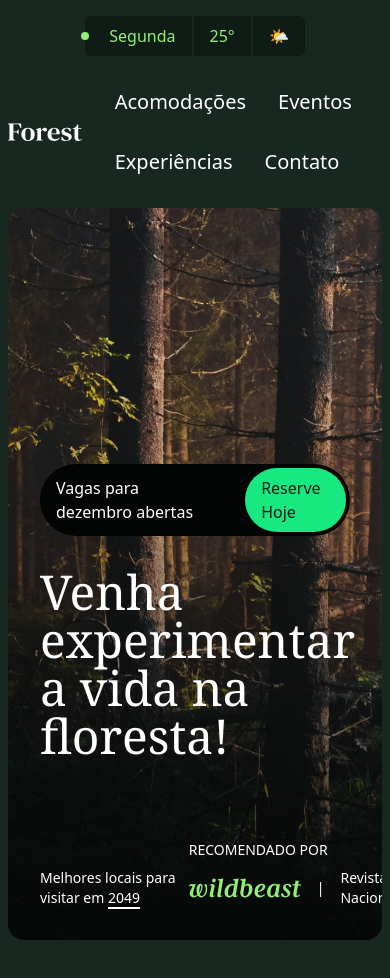
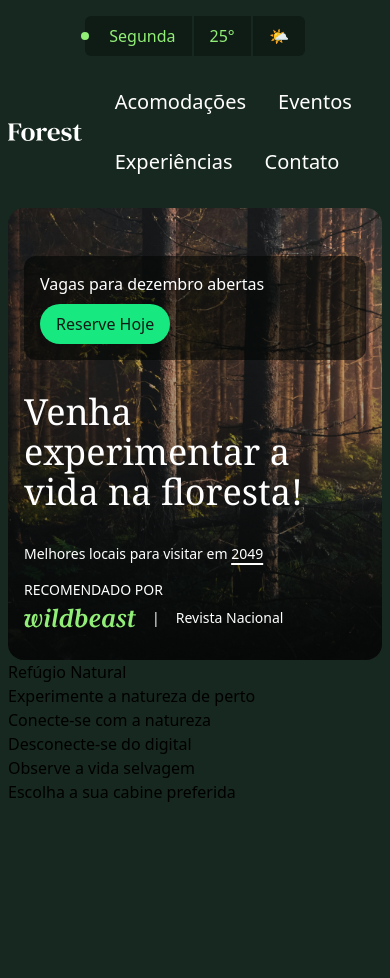
Before and after one commit to pedrorvidal/ogtailwind, a website: page src/index.html in a window 390 px wide. Shown: the top 978 px of the page. Drawn offline with Linux system fonts and the light colour scheme.

Commit message:
inicio acomodacoes

```diff
--- a/src/index.html
+++ b/src/index.html
@@ -35,17 +35,19 @@
     </header>
 
     <main class="container">
-        <div class="text-white relative pt-64 px-8 pb-8 rounded-2xl overflow-hidden bg-gradient-to-t from-verde-950/80">
+        <div
+            class="text-white relative pt-64 px-8 pb-8 rounded-2xl overflow-hidden bg-gradient-to-t from-verde-950/80 max-sm:pt-12 max-sm:px-4">
             <img class="absolute -z-10 size-full inset-0 object-cover" src="./img/floresta.jpg" alt="">
-            <div class="bg-verde-950 inline-flex mb-8 gap-8 items-center justify-center py-1 pr-1 rounded-full pl-4 ">
+            <div
+                class="bg-verde-950/60 rounded-xl flex flex-col items-start gap-2 p-4 mb-8 sm:gap-8 sm:items-center sm:py-1 sm:pl-4 sm:pr-1 sm:bg-verde-950 sm:inline-flex sm:flex-row sm:rounded-full  ">
                 Vagas para dezembro abertas
                 <a href="#" class="bg-verde-400 text-verde-900 py-2 px-4 inline-block rounded-full">Reserve Hoje</a>
             </div>
-            <h1 class="mb-20 font-serif max-w-screen-sm text-5xl text-balance">
+            <h1 class="mb-8 font-serif max-w-screen-sm text-4xl text-balance sm:text-5xl sm:mb-20">
                 Venha experimentar a vida na floresta!
             </h1>
-            <div class="text-sm flex justify-between items-end">
-                <p>
+            <div class="text-sm sm:flex justify-between items-end">
+                <p class="max-sm:mb-4">
                     Melhores locais para visitar em <a href="#"
                         class="underline decoration-2 underline-offset-4 hover:no-underline">2049</a>
                 </p>
@@ -60,6 +62,19 @@
             </div>
         </div>
     </main>
+    <section id="acomodacoes" class="container">
+        <div>
+            <h2>Refúgio Natural</h2>
+            <ul>
+                <li><span></span>Experimente a natureza de perto</li>
+                <li><span></span>Conecte-se com a natureza</li>
+                <li><span></span>Desconecte-se do digital</li>
+                <li><span></span>Observe a vida selvagem</li>
+                <li><span></span>Escolha a sua cabine preferida</li>
+            </ul>
+        </div>
+        <div></div>
+    </section>
 </body>
 
 </html>
```
Also changed, not shown: src/output.css.
